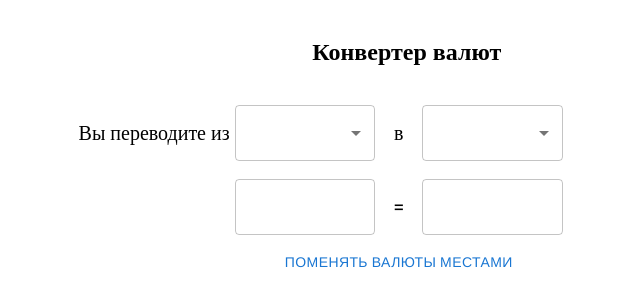
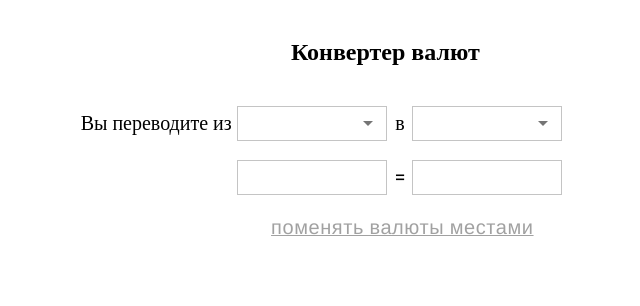
Before and after one commit to n-gurkov/currency_converter, a React (Create React App) app: page / in a window 1280 px wide. Shown: the top 306 px of the page, without its empty margins (348-988 px from the left). Built offline with nearby package versions, Linux system fonts and the light colour scheme; a web font is replaced by a local one.

Commit message:
Layout Final
The final version of layout

```diff
--- a/src/App.js
+++ b/src/App.js
@@ -2,18 +2,13 @@ import React, {useState} from 'react';
 import TextField from '@mui/material/TextField';
 import Container from '@mui/material/Container';
 import BasicSelect from './components/BasicSelect';
+import BasicTextFields from './components/BasicTextFields'
 import Button from '@mui/material/Button';
 import Box from '@mui/material/Box';
 import Grid from '@mui/material/Grid';
-import Typography from '@mui/material/Typography';
 import './index.css'
 import '@fontsource/roboto/700.css';
 import '@fontsource/roboto/400.css';
-
-
-
-
-
 
 
 
@@ -25,67 +20,64 @@ function App() {
   return (
 
     <Container className="root" maxWidth="sm">
+      <Box >
+        <Grid container spacing={2}>
 
-<Box className="AppText">
-      <Grid container spacing={2}>
-        <Grid item xs={5}>
-        </Grid>
+          <Grid item xs={5}></Grid>
+
           <Grid item xs={7}>
             <div className="AppHeader">
-          Конвертер валют</div>
+              Конвертер валют
+            </div>
+          </Grid>
 
+
+          <Grid  container  alignItems="center">
+
+            <Grid item xs={5}>
+              <div className="AppText">
+                Вы переводите из
+              </div>
             </Grid>
-        <Grid container alignItems="center">
-        <Grid item xs={5}>
-          <div className="AppText">Вы переводите из</div>
 
-        </Grid>
-        <Grid item xs={3}>
+            <Grid item xs={3.2}>
               <BasicSelect/>
             </Grid>
-        <Grid item xs={1}>
+
+            <Grid item xs={0.5}>
               <div className="AppText2">в</div>
+            </Grid>
 
-        </Grid>
             <Grid item xs={3}>
               <BasicSelect/>
             </Grid>
 
-        <Grid item xs={5}>
+            <Grid item xs={5}></Grid>
+
+            <Grid item xs={3.2}>
+              <BasicTextFields/>
             </Grid>
+
+            <Grid item xs={0.5}>
+              <div className="AppText2">=</div>
+            </Grid>
+
             <Grid item xs={3}>
-        <TextField id="outlined-basic" variant="outlined" />
-        </Grid>
-        <Grid item xs={1}>
-          <div className="AppText2">=</div>
+              <BasicTextFields />
 
             </Grid>
-        <Grid item xs={3}>
-          <TextField id="outlined-basic" variant="outlined" />
           </Grid>
-        </Grid>
+
           <Grid container className="App-bottom">
+
             <Grid item xs={5}></Grid>
+
             <Grid item xs={7}>
               <div className="App-bottom"><Button>поменять валюты местами</Button></div>
-
             </Grid>
           </Grid>
         </Grid>
       </Box>
-
-
-
-      {/* <div className="App-govno">
-        <Counter/>
-        <h2>{value}</h2>
-
-        <input
-          type="text"
-          value={value}
-          onChange={event => setValue(event.target.value)}
-        />
-      </div> */}
     </Container>
   );
 }
--- a/src/components/BasicSelect.jsx
+++ b/src/components/BasicSelect.jsx
@@ -4,8 +4,20 @@ import InputLabel from '@mui/material/InputLabel';
 import MenuItem from '@mui/material/MenuItem';
 import FormControl from '@mui/material/FormControl';
 import Select from '@mui/material/Select';
+import '../index.css'
 
+//import { makeStyles } from '@mui/styles';
+
+/* const useStyles = makeStyles ({
+  appInputs: {
+    borderRadius: 0,
+     height: 35,
+    width: 150,
+    border: 1,
+    },
+});  */
 export default function BasicSelect() {
+  //const classes = useStyles();
   const [age, setAge] = React.useState('');
 
   const handleChange = (event) => {
@@ -13,14 +25,14 @@ export default function BasicSelect() {
   };
 
   return (
-    <Box sx={{  }}>
-      <FormControl fullWidth>
+    <Box >
+      <FormControl >
         <InputLabel id="demo-simple-select-label"></InputLabel>
         <Select
+          className="App-inputs"
 
-          id="demo-simple-select"
           value={age}
-          label=""
+
           onChange={handleChange}
         >
           <MenuItem value={10}>Ten</MenuItem>
--- /dev/null
+++ b/src/components/BasicTextFields.jsx
@@ -0,0 +1,14 @@
+import * as React from 'react';
+import Box from '@mui/material/Box';
+import TextField from '@mui/material/TextField';
+
+import '../index.css'
+
+export default function BasicTextFields() {
+  return (
+    <Box className="App-inputs">
+
+      <TextField/>
+    </Box>
+  );
+}
--- a/src/index.css
+++ b/src/index.css
@@ -1,39 +1,58 @@
 
 .root{
     font-family: Roboto;
+    font-size: 20px;
 }
 .AppHeader {
     display: flex;
-    align-items: center;
-    font-family: Roboto;
+    margin-right: 50px;
     font-size: 24px;
-    font-style: normal;
+
     font-weight: 700;
     line-height: 28px;
-    letter-spacing: 0em;
+
     justify-content: center;
     margin-block: 30px;
 
 }
 
-.App-selectors {
-    display: flex;
-    justify-content: center;
-    text-align: center;
-    font-family: Roboto;
-    font-size: 20px;
-    font-style: normal;
-    font-weight: 400;
-    line-height: 23px;
-    letter-spacing: 0em;
-    text-align: right;
-    margin-block: 50px;
+
+.App-inputs  {
+    border-radius: 0 !important;
+    height: 35px !important;
+    width: 150px;
+    padding: 0px  !important;
+
+
 
 }
 
-.App-inputs {
-    display: flex;
-    justify-content: right;
+.css-1t8l2tu-MuiInputBase-input-MuiOutlinedInput-input {
+
+    height: 35px !important;
+    border-color:black !important;
+    padding: 0px  !important;
+    margin-left: 14px !important;
+
+
+}
+
+.css-9ddj71-MuiInputBase-root-MuiOutlinedInput-root{
+    border-radius: 0 !important;
+    border-color: black !important;
+}
+
+.css-1d3z3hw-MuiOutlinedInput-notchedOutline {
+    border-color: black !important;
+}
+
+.css-1e6y48t-MuiButtonBase-root-MuiButton-root {
+    font-size: 20px !important;
+    text-transform: lowercase !important;
+    color: #0000005E !important;
+    text-decoration: underline 1px !important;
+
+
 }
 
 .App-bottom {
@@ -43,21 +62,19 @@
 }
 
 .AppText {
-    align-items: center;
+
     text-align: right;
-    justify-content: center;
+
     margin-right: 5px;
     font-size: 20px;
 
+}
 
-
-}
 .AppText2 {
     align-items: center;
     text-align: center;
     justify-content: center;
     vertical-align: middle;
-    margin-block: 25px;
-    max-height: 35px;
+    margin-block: 15px;
 
 }
```
Lines whose indentation alone changed are shown as unchanged.
